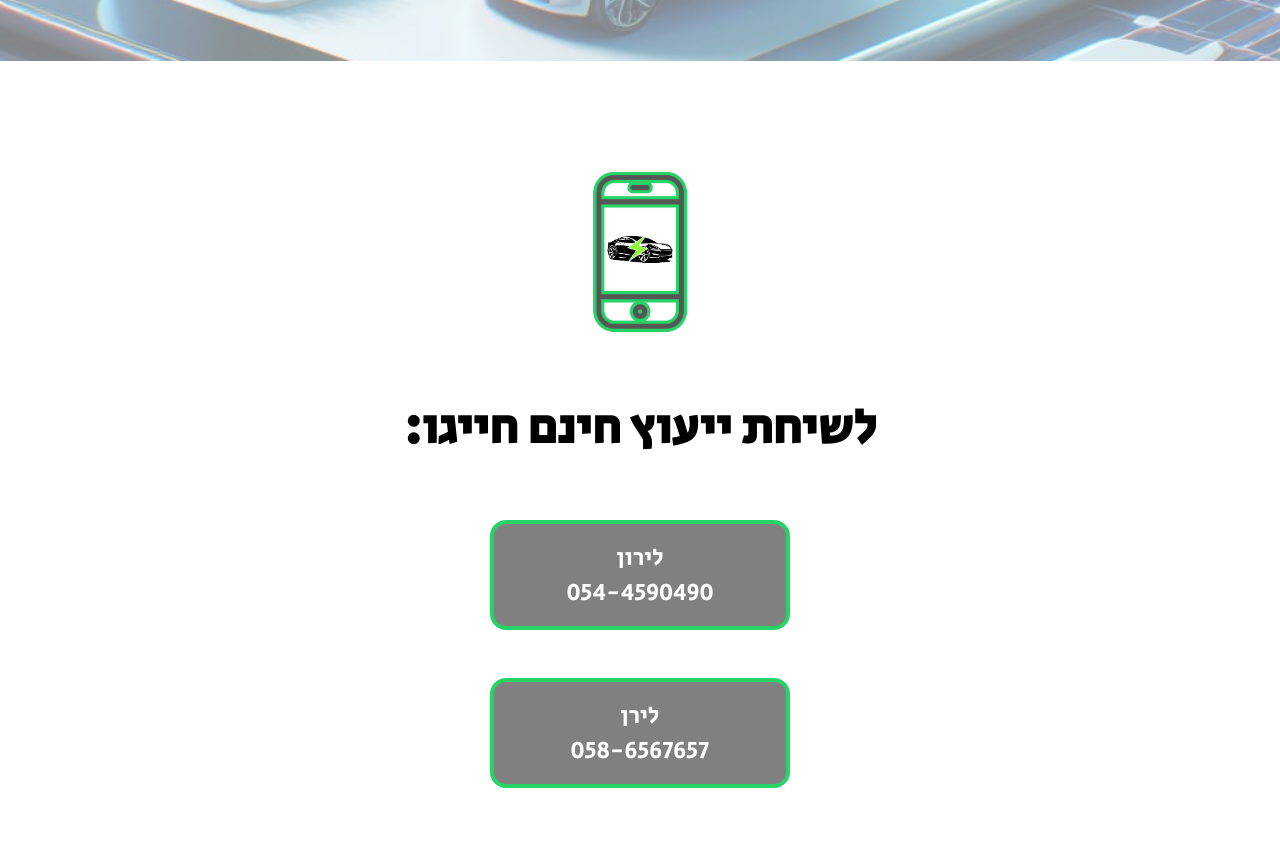
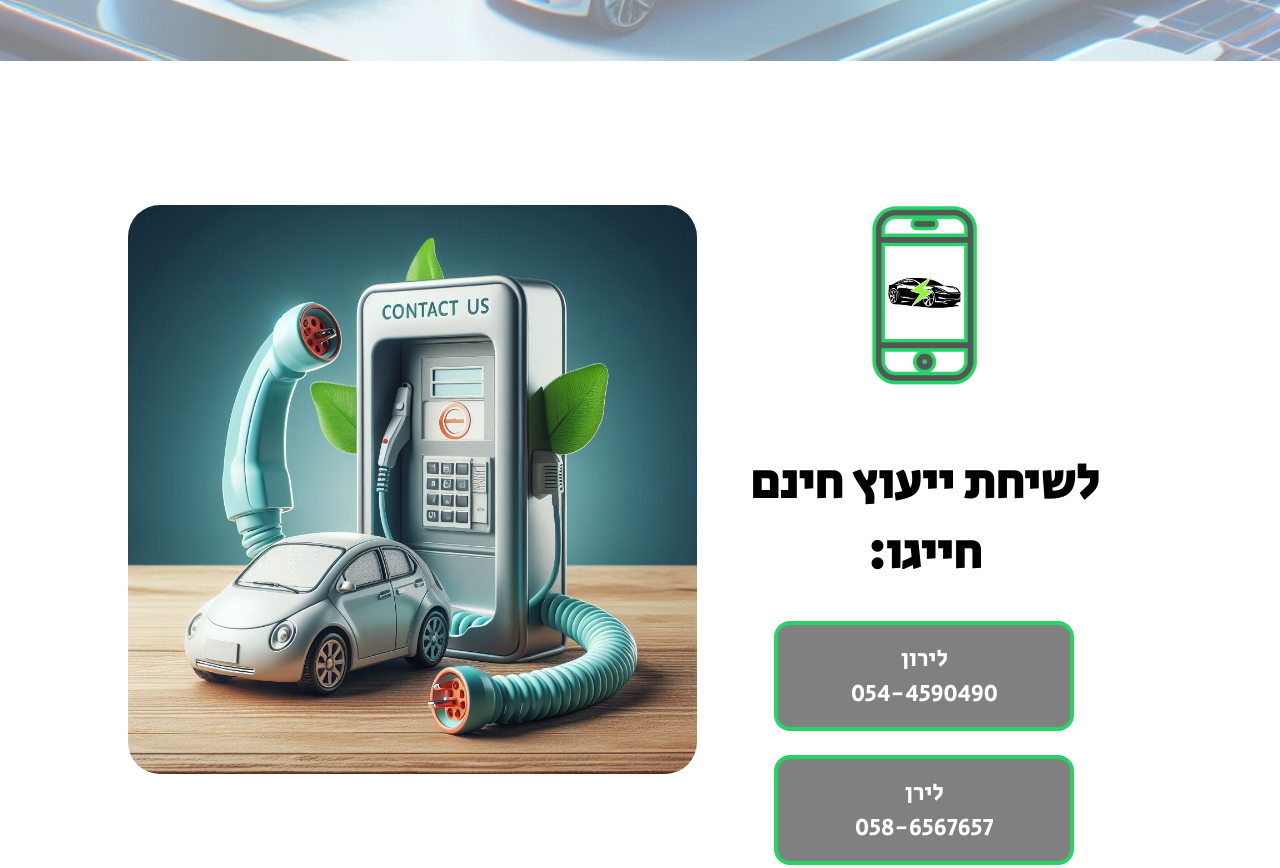
Before and after one commit to liranko27/chargeX, a plain HTML site: page index.html in a window 1280 px wide. Shown: the part 1506-2374 px from the top of the page. Drawn offline with Linux system fonts and the light colour scheme.

Commit message:
contact us new image

```diff
--- a/index.html
+++ b/index.html
@@ -47,8 +47,11 @@
             </ul>
         </div>
     </section>
-
-    <section class="contact">
+    <section class="contact_us">
+        <div>
+            <img src="images/contact_us.jpeg" alt="contact_us image" class="contact_img">
+        </div>
+        <div class="contact">
             <div><img src="images/phone_v3.png" alt="phone"></div>
             <h1>לשיחת ייעוץ חינם חייגו:</h1>
             <div>
@@ -57,7 +60,10 @@
             <div>
                 <a class="phone_btn" href="tel:+972586567657">לירן<br> 058-6567657</a>
             </div>
+        </div>
+
     </section>
+
     <footer>
         <div>
             <img src="images/footer img.png" alt="chargeX logo">
--- a/style.css
+++ b/style.css
@@ -79,6 +79,22 @@
     margin: 0 auto;
 }
 
+.contact_us{
+    display: flex;
+    margin-top: 2rem;
+    justify-content: center;
+    align-items: center;
+    width: 80%;
+    margin: 2rem auto;
+}
+.contact_us div:first-child{
+    flex:20%;
+}
+.contact_img{
+    width: 100%;
+    border-radius: 2rem;
+}
+
 .content {
     background: rgba(255, 255, 255, 0.5);
     padding: 4rem 0;
@@ -89,9 +105,8 @@
 .contact {
     font-family: 'font_chargeX';
     margin-top: 3rem;
-    display: flex;
-    flex-direction: column;
-    align-items: center;
+    display: block;
+    flex: 80%;
     direction: rtl;
 }
 
@@ -103,7 +118,7 @@
 
 .contact img {
     display: block;
-    width: 16%;
+    width: 50%;
     margin: 1rem auto;
 }
 
@@ -184,4 +199,7 @@ footer img {
     .contact img {
         width: 20%;
     }
+    .contact_us{
+        flex-direction: column;
+    }
 }
```
Also changed, not shown: images/contact_us.jpeg (added). Lines whose indentation alone changed are shown as unchanged.
